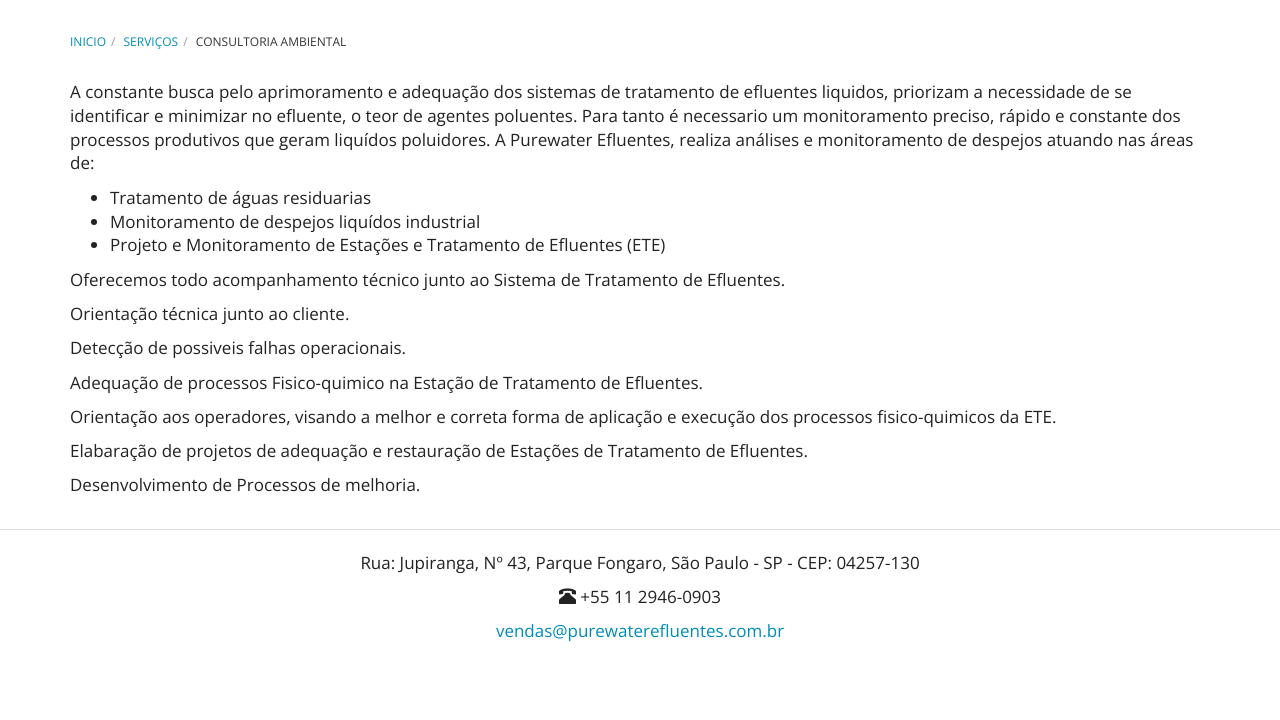
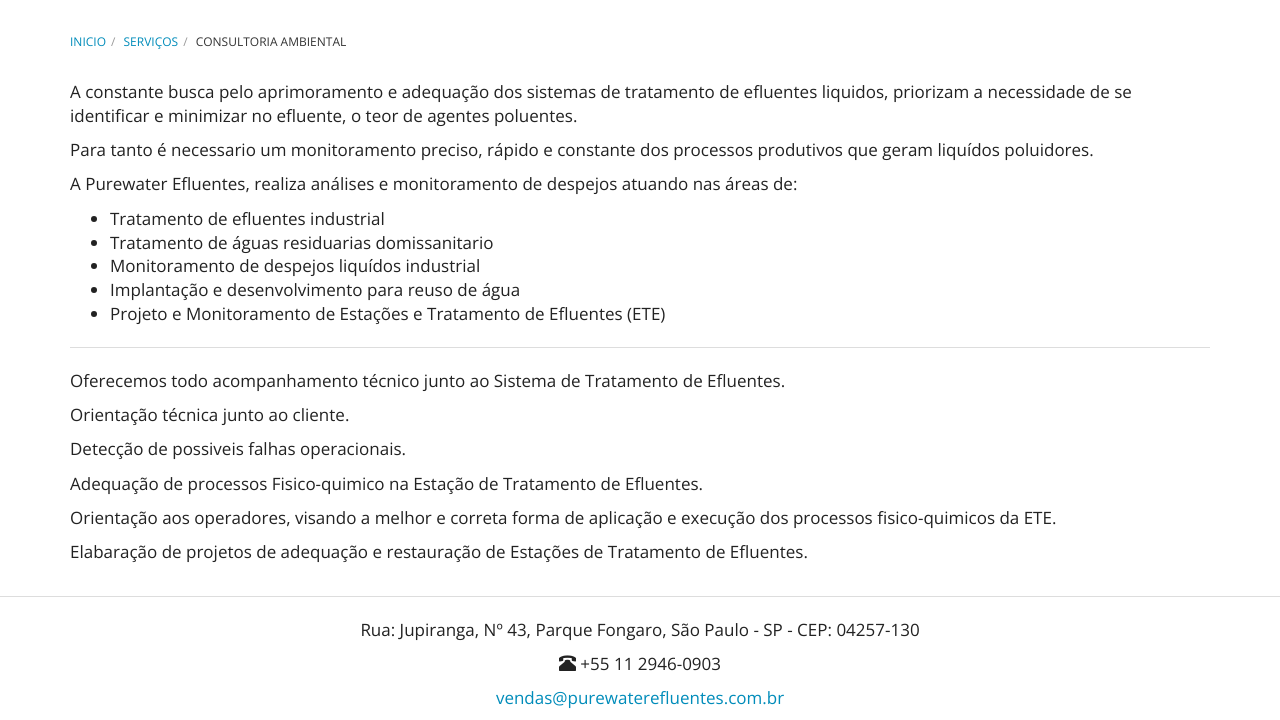
Before and after one commit to purewaterefluentes/purewaterefluentes.github.io, a Jekyll site: the page built from servicos/consultoria-ambiental.md, in a window 1280 px wide and 971 px high, cut to the strip 251-971 px from the top of the window. Built offline with Jekyll 4.4.1, drawn with Linux system fonts in a browser that asks for light colours; nearby versions of some CDN libraries; library files that are not in the unit come from our copies.

Commit message:
Update consultoria-ambiental.md

```diff
--- a/servicos/consultoria-ambiental.md
+++ b/servicos/consultoria-ambiental.md
@@ -4,12 +4,18 @@
 ---
 
 A constante busca pelo aprimoramento e adequação dos sistemas de tratamento de efluentes liquidos, priorizam a necessidade de se identificar e minimizar no efluente, o teor de agentes poluentes.
+
 Para tanto é necessario um monitoramento preciso, rápido e constante dos processos produtivos que geram liquídos poluidores.
+
 A Purewater Efluentes, realiza análises e monitoramento de despejos atuando nas áreas de:
 
-- Tratamento de águas residuarias
+- Tratamento de efluentes industrial
+- Tratamento de águas residuarias domissanitario
 - Monitoramento de despejos liquídos industrial
+- Implantação e desenvolvimento para reuso de água
 - Projeto e Monitoramento de Estações e Tratamento de Efluentes (ETE)
+
+---
 
 Oferecemos todo acompanhamento técnico junto ao Sistema de Tratamento de Efluentes.
 
@@ -22,5 +28,3 @@
 Orientação aos operadores, visando a melhor e correta forma de aplicação e execução dos processos fisico-quimicos da ETE.
 
 Elabaração de projetos de adequação e restauração de Estações de Tratamento de Efluentes.
-
-Desenvolvimento de Processos de melhoria.
```
